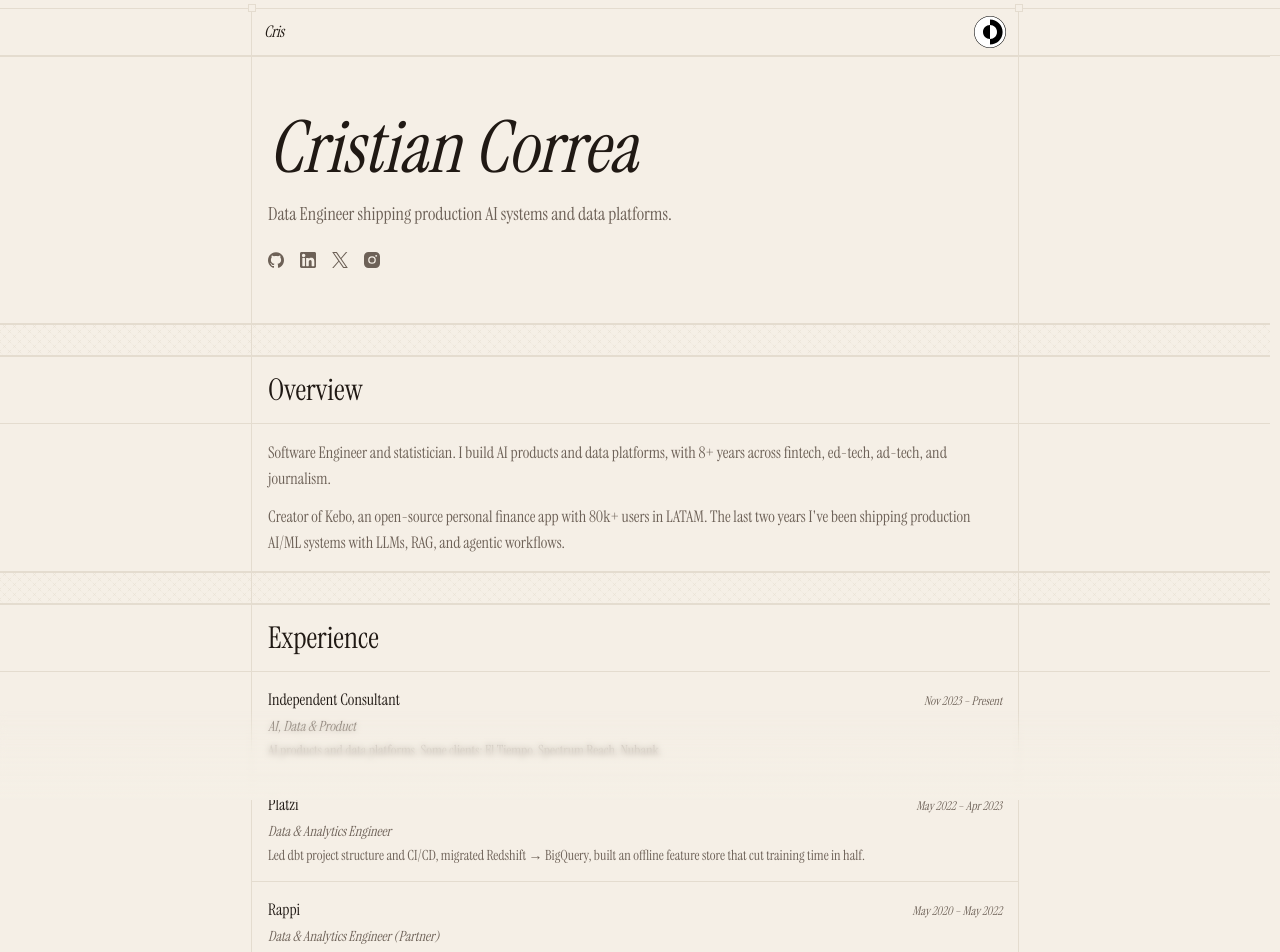
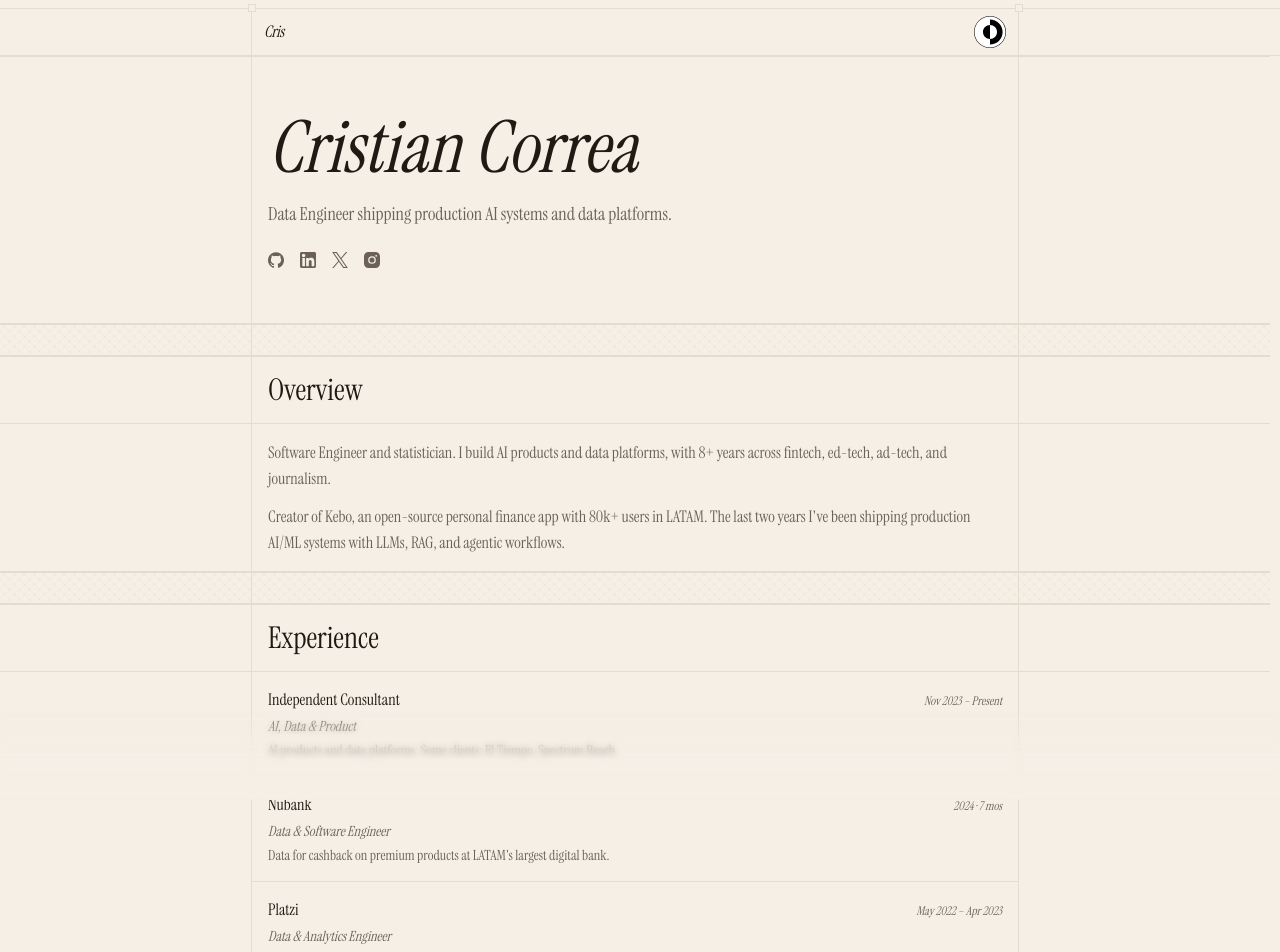
Before and after one commit to camilocbarrera/cris.fast, a Next.js app: page / in a window 1280 px wide. Shown: the top 952 px of the page. Built offline with nearby package versions, Linux system fonts and the light colour scheme.

Commit message:
feat(content): add Nubank experience entry

```diff
--- a/app/page.tsx
+++ b/app/page.tsx
@@ -20,7 +20,14 @@ const experience: Experience[] = [
     role: "AI, Data & Product",
     period: "Nov 2023 – Present",
     summary:
-      "AI products and data platforms. Some clients: El Tiempo, Spectrum Reach, Nubank.",
+      "AI products and data platforms. Some clients: El Tiempo, Spectrum Reach.",
+  },
+  {
+    company: "Nubank",
+    role: "Data & Software Engineer",
+    period: "2024 · 7 mos",
+    summary:
+      "Data for cashback on premium products at LATAM's largest digital bank.",
   },
   {
     company: "Platzi",
```
